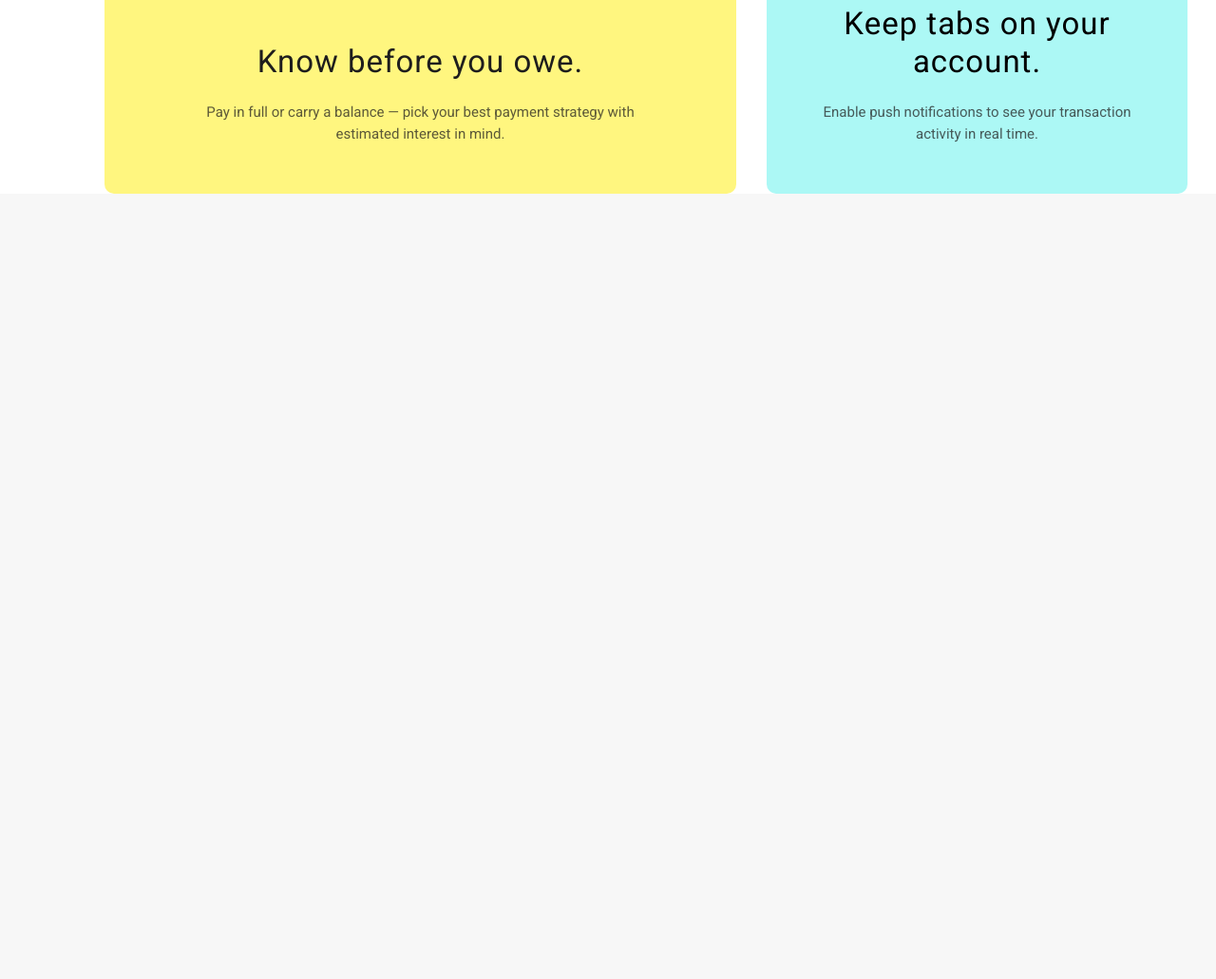
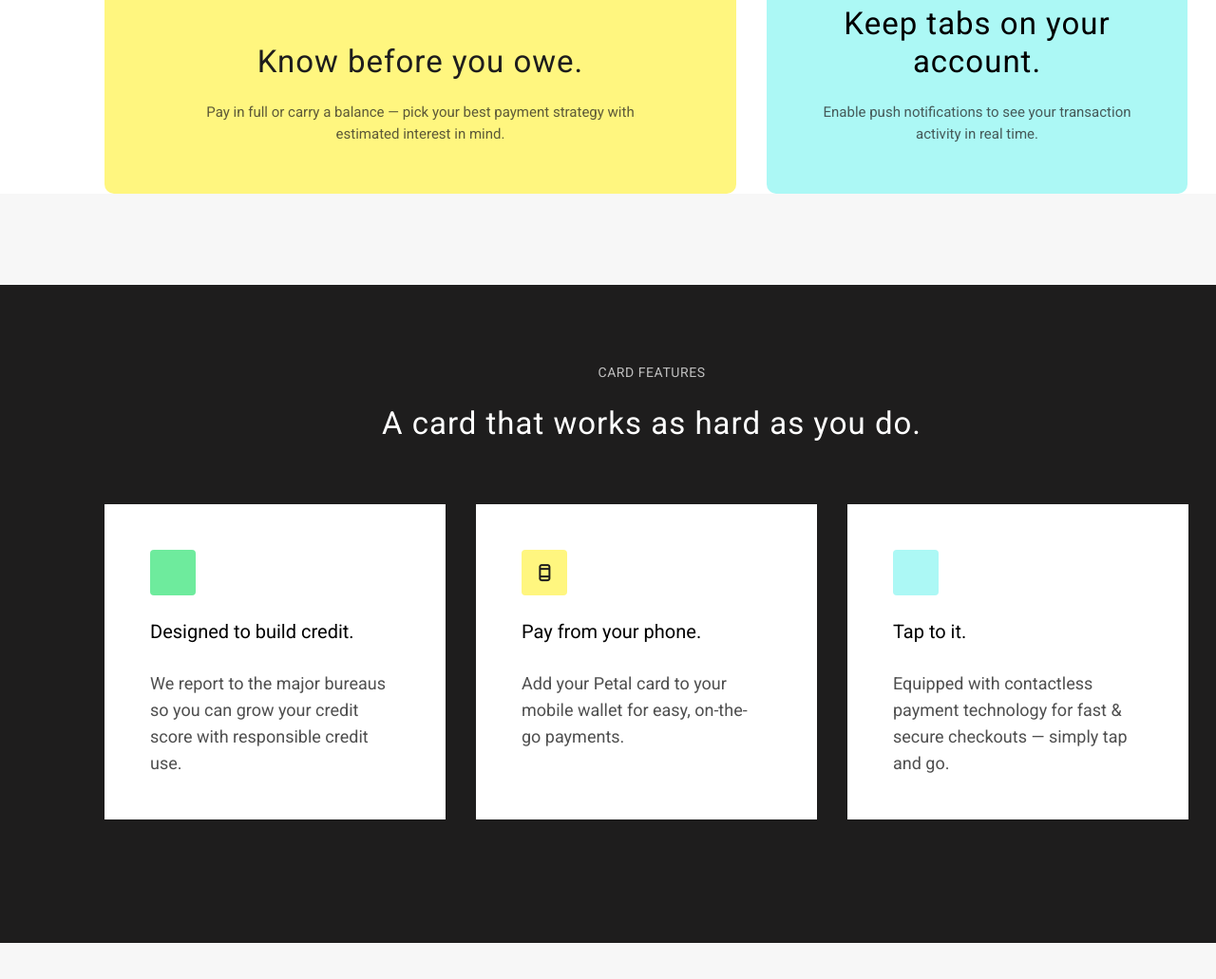
Before and after one commit to Nurshodzhonk/Homework-17, a plain HTML site: page index.html in a window 1280 px wide. Shown: the part 4540-5571 px from the top of the page at 95% size. Before the commit the page ends 4840 px from the top, so only its background shows below. Drawn offline with Linux system fonts and the light colour scheme.

Commit message:
card features done

```diff
--- a/css/style.css
+++ b/css/style.css
@@ -617,7 +617,7 @@ header .container .buttons .apply {
     flex-direction: column;
 }
 
-.app .container .cards .aqua .payment-img{
+.app .container .cards .aqua .payment-img {
     display: flex;
     justify-content: center;
     margin-top: 48px;
@@ -629,3 +629,107 @@ header .container .buttons .apply {
 }
 
 /* App Section End */
+
+/* Card Features */
+
+.card-features {
+    background-color: #1E1D1D;
+    padding-top: 65px;
+    padding-bottom: 34px;
+    margin-bottom: 105px;
+}
+
+.card-features .container {
+    width: 90%;
+    margin-left: 110px;
+}
+
+.card-features .container .fea-p {
+    font-family: Roboto;
+    font-weight: 400;
+    font-style: Regular;
+    font-size: 14px;
+    line-height: 24px;
+    letter-spacing: 0.56px;
+    text-align: center;
+    text-transform: uppercase;
+    color: #FFFFFFB8;
+    margin: 15px;
+}
+
+.card-features .container .fea-title {
+    font-family: Roboto;
+    font-weight: 400;
+    font-style: Regular;
+    font-size: 33px;
+    line-height: 40px;
+    letter-spacing: 1px;
+    text-align: center;
+    color: #FFFFFF;
+    margin-bottom: 65px;
+}
+
+.card-features .container .cards {
+    display: flex;
+    justify-content: flex-start;
+    gap: 32px;
+    margin-bottom: 96px;
+}
+
+.card-features .container .cards .card {
+    background-color: white;
+    width: 359px;
+    height: 332px;
+}
+
+.card-features .container .cards .card .content .green {
+    width: 48px;
+    height: 48px;
+    background-color: #6EEB9D;
+    border-radius: 4px;
+    margin-bottom: 24px;
+}
+
+.card-features .container .cards .card .content {
+    margin-left: 48px;
+    margin-top: 48px;
+    width: 256px;
+}
+
+.card-features .container .cards .card .content h3 {
+    font-family: Roboto;
+    font-weight: 400;
+    font-style: Regular;
+    font-size: 20px;
+    line-height: 28px;
+    letter-spacing: 0%;
+    margin-bottom: 27px;
+}
+
+.card-features .container .cards .card .content p {
+    font-family: Roboto;
+    font-weight: 400;
+    font-style: Regular;
+    font-size: 18px;
+    line-height: 28px;
+    letter-spacing: 0%;
+    color: #1E1D1DC7;
+}
+.card-features .container .cards .card .content .yellow {
+    width: 48px;
+    height: 48px;
+    background-color: #FFF67F;
+    border-radius: 4px;
+    margin-bottom: 24px;
+    display: flex;
+    justify-content: center;
+    align-items: center;
+}
+.card-features .container .cards .card .content .aqua {
+    width: 48px;
+    height: 48px;
+    background-color: #ACF8F5;
+    border-radius: 4px;
+    margin-bottom: 24px;
+}
+/* Card Features End */
--- a/index.html
+++ b/index.html
@@ -261,6 +261,44 @@
             </div>
         </div>
         <!-- App Section End -->
+        <!-- Card Features -->
+        <div class="card-features">
+            <div class="container">
+                <p class="fea-p">Card features</p>
+                <h1 class="fea-title">A card that works as hard as you do.</h1>
+                <div class="cards">
+                    <div class="card">
+                        <div class="content">
+                            <div class="green"></div>
+                            <div class="text">
+                                <h3>Designed to build credit.</h3>
+                                <p>We report to the major bureaus so you can grow your credit score with responsible
+                                    credit use.</p>
+                            </div>
+                        </div>
+                    </div>
+                    <div class="card">
+                        <div class="content">
+                            <div class="yellow"><img src="./images/bucket.png" alt=""></div>
+                            <div class="text">
+                                <h3>Pay from your phone.</h3>
+                                <p>Add your Petal card to your mobile wallet for easy, on-the-go payments.</p>
+                            </div>
+                        </div>
+                    </div>
+                    <div class="card">
+                        <div class="content">
+                            <div class="aqua"></div>
+                            <div class="text">
+                                <h3>Tap to it.</h3>
+                                <p>Equipped with contactless payment technology for fast & secure checkouts — simply tap and go.</p>
+                            </div>
+                        </div>
+                    </div>
+                </div>
+            </div>
+        </div>
+        <!-- Card Features End -->
     </main>
     <!-- Main End -->
 </body>
```
Also changed, not shown: images/bucket.png (added).
